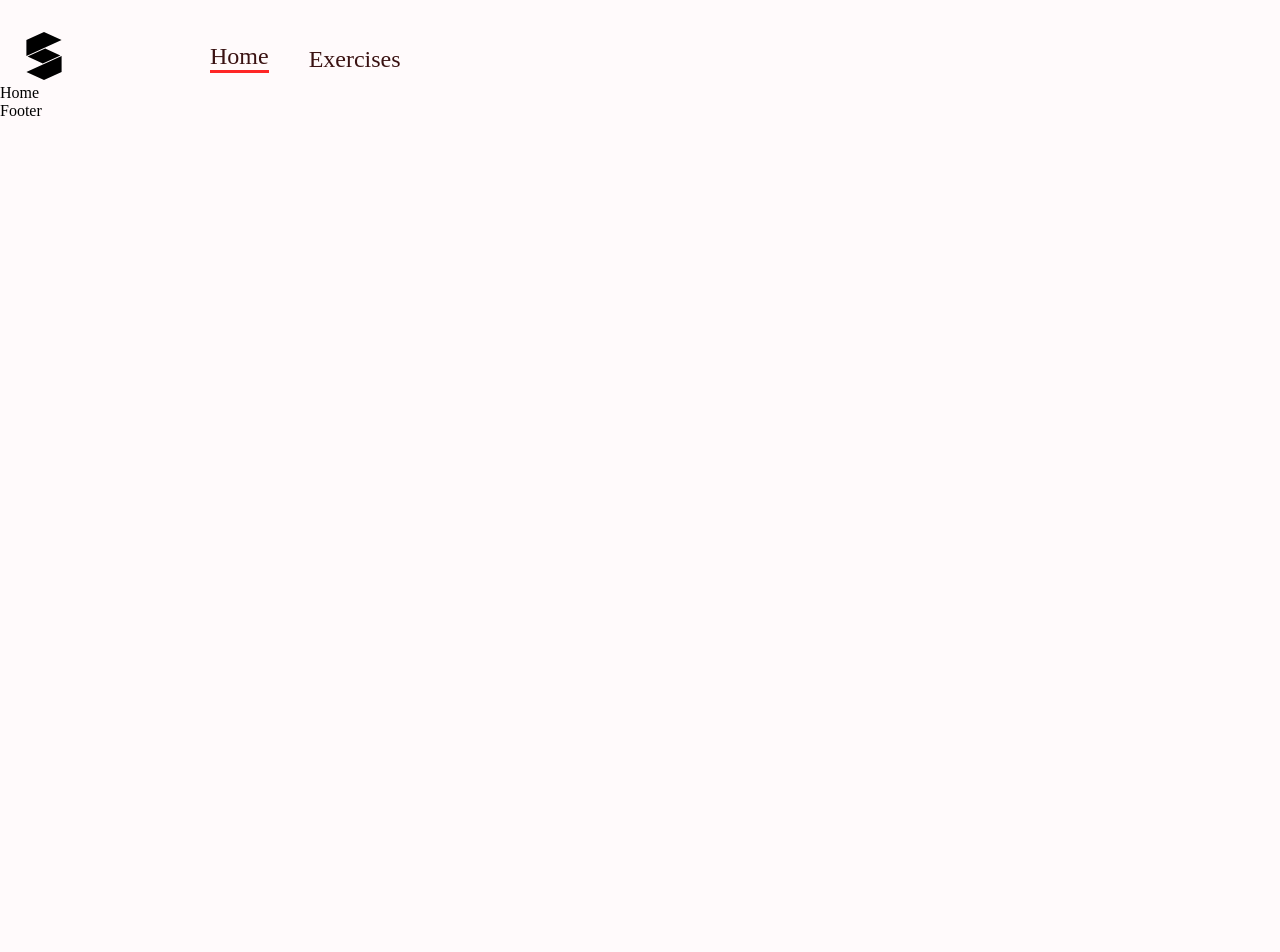
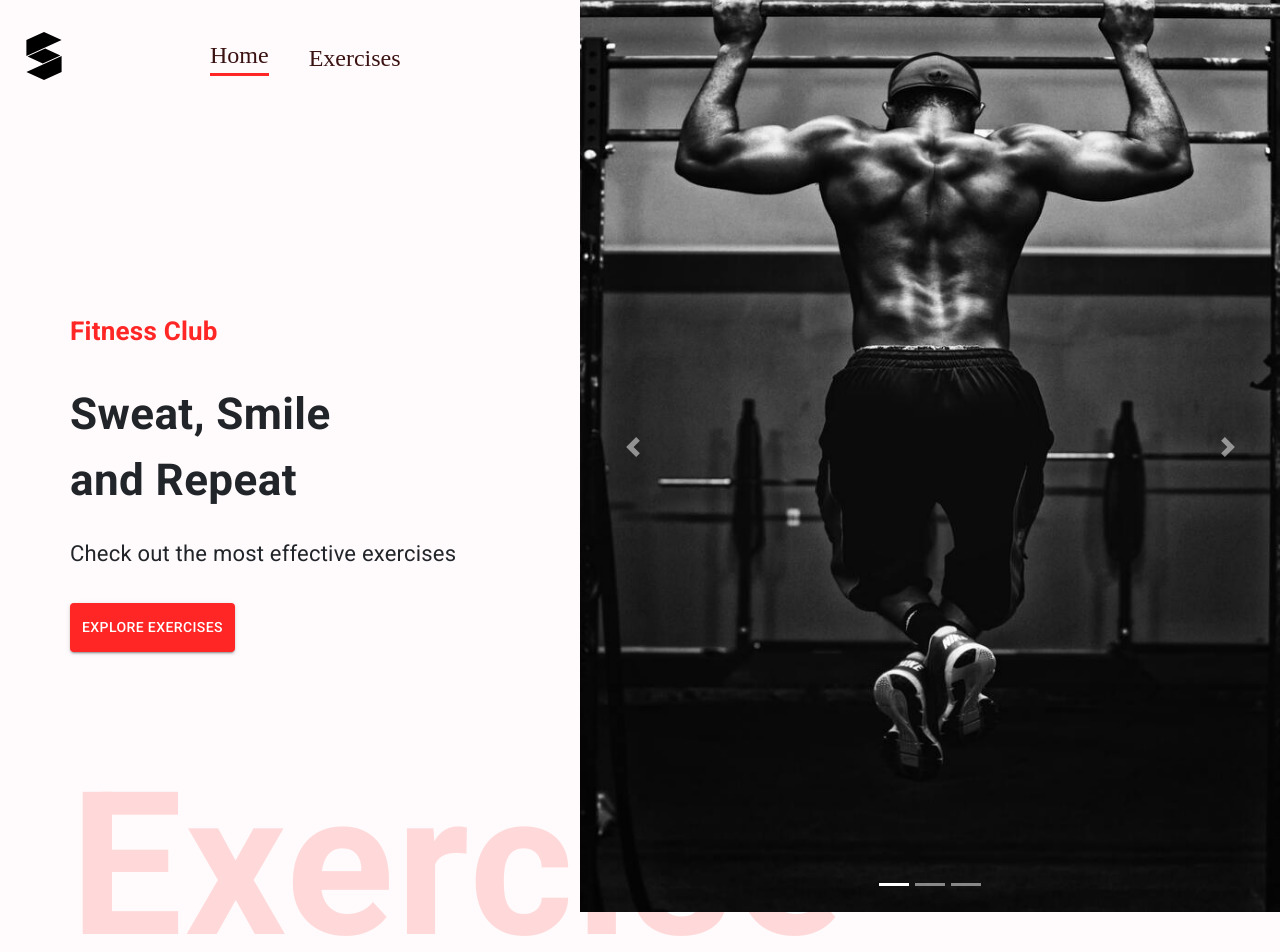
Before and after one commit to Ghassan-SkyDe/Free-Gym-Coach-App, a React (Create React App) app: page / in a window 1280 px wide. Shown: the top 952 px of the page. Before the commit the page ends 800 px from the top, so only its background shows below. Built offline with nearby package versions, Linux system fonts and the light colour scheme.

Commit message:
hero section done

```diff
--- a/public/index.html
+++ b/public/index.html
@@ -1,6 +1,17 @@
 <!DOCTYPE html>
 <html lang="en">
   <head>
+
+    <link rel="stylesheet" href="https://cdn.jsdelivr.net/npm/bootstrap@4.0.0/dist/css/bootstrap.min.css"
+      integrity="sha384-Gn5384xqQ1aoWXA+058RXPxPg6fy4IWvTNh0E263XmFcJlSAwiGgFAW/dAiS6JXm" crossorigin="anonymous">
+      <script src="https://code.jquery.com/jquery-3.2.1.slim.min.js"
+        integrity="sha384-KJ3o2DKtIkvYIK3UENzmM7KCkRr/rE9/Qpg6aAZGJwFDMVNA/GpGFF93hXpG5KkN" crossorigin="anonymous"></script>
+      <script src="https://cdn.jsdelivr.net/npm/popper.js@1.12.9/dist/umd/popper.min.js"
+        integrity="sha384-ApNbgh9B+Y1QKtv3Rn7W3mgPxhU9K/ScQsAP7hUibX39j7fakFPskvXusvfa0b4Q" crossorigin="anonymous"></script>
+      <script src="https://cdn.jsdelivr.net/npm/bootstrap@4.0.0/dist/js/bootstrap.min.js"
+        integrity="sha384-JZR6Spejh4U02d8jOt6vLEHfe/JQGiRRSQQxSfFWpi1MquVdAyjUar5+76PVCmYl" crossorigin="anonymous"></script>
+
+
     <meta charset="utf-8" />
     <link rel="icon" href="%PUBLIC_URL%/favicon.png" />
     <meta name="viewport" content="width=device-width, initial-scale=1" />
--- a/src/App.css
+++ b/src/App.css
@@ -55,11 +55,11 @@ body {
 
 .hero-banner-img {
   position: absolute;
-  right: 40px;
+  right: 0px;
   top: 0px;
   width: 700px;
   height: 900px;
-  margin-top: -330px;
+  margin-top: -310px;
 
 }
 
--- /dev/null
+++ b/src/components/Carousel.jsx
@@ -0,0 +1,36 @@
+import banner1 from "../assets/images/banner1.jpg";
+import banner2 from "../assets/images/banner2.jpg";
+import banner3 from "../assets/images/banner3.jpg";
+// BOOTSTRAP Carousel
+const Carousel = () => {
+  return (
+    <div id="carouselExampleIndicators" class="carousel slide" data-ride="carousel">
+        <ol class="carousel-indicators">
+          <li data-target="#carouselExampleIndicators" data-slide-to="0" class="active"></li>
+          <li data-target="#carouselExampleIndicators" data-slide-to="1"></li>
+          <li data-target="#carouselExampleIndicators" data-slide-to="2"></li>
+        </ol>
+        <div class="carousel-inner">
+          <div class="carousel-item active">
+            <img class="d-block w-100" src={banner1} alt="First slide"/>
+          </div>
+          <div class="carousel-item">
+            <img class="d-block w-100" src={banner2} alt="Second slide"/>
+          </div>
+          <div class="carousel-item">
+            <img class="d-block w-100" src={banner3} alt="Third slide"/>
+          </div>
+        </div>
+        <a class="carousel-control-prev" href="#carouselExampleIndicators" role="button" data-slide="prev">
+          <span class="carousel-control-prev-icon" aria-hidden="true"></span>
+          <span class="sr-only">Previous</span>
+        </a>
+        <a class="carousel-control-next" href="#carouselExampleIndicators" role="button" data-slide="next">
+          <span class="carousel-control-next-icon" aria-hidden="true"></span>
+          <span class="sr-only">Next</span>
+        </a>
+</div>
+  )
+}
+
+export default Carousel;
--- /dev/null
+++ b/src/components/Exercises.jsx
@@ -0,0 +1,8 @@
+
+const Exercises = () => {
+  return (
+    <div>Exercises</div>
+  )
+}
+
+export default Exercises
--- /dev/null
+++ b/src/components/HeroBanner.jsx
@@ -0,0 +1,18 @@
+import { Box, Button, Stack, Typography } from "@mui/material";
+import Carousel from "./Carousel";
+const HeroBanner = () => {
+  return (
+    <Box sx={{ mt: { lg: "212px", xs: "70px"}, ml: { sm: "50px"}}} position="relative" p="20px">
+      <Typography color="#FF2625" fontWeight="600" fontSize="26px">Fitness Club</Typography>
+      <Typography fontWeight="700" mb="23px" mt="30px" sx={{fontSize:{ lg: "44px", xs: "40px"}}}>Sweat, Smile <br/> and Repeat</Typography>
+      <Typography fontSize="22px" lineHeight="35px" mb={4}>Check out the most effective exercises</Typography>
+      <Button variant="contained" color="error" href="#exercises" sx={{backgroundColor:'#ff2625', padding:"12px"}}>EXPLORE EXERCISES</Button>
+      {/* may need change to display none intead of opacity 0-- check befor deploy */}
+      <Typography mt={8} fontWeight={600} color="#ff2625" fontSize="200px" sx={{ opacity:{ lg: "0.15", xs: "0"}}}>Exercise</Typography>
+      <div className="hero-banner-img"><Carousel/></div>
+
+    </Box>
+  )
+}
+
+export default HeroBanner
--- /dev/null
+++ b/src/components/SearchExercises.jsx
@@ -0,0 +1,8 @@
+
+const SearchExercises = () => {
+  return (
+    <div>SearchExercises</div>
+  )
+}
+
+export default SearchExercises
--- /dev/null
+++ b/src/components/index.js
@@ -0,0 +1,3 @@
+export { default as HeroBanner} from './HeroBanner';
+export { default as SearchExercises} from './SearchExercises';
+export { default as Exercises} from './Exercises';
--- a/src/pages/Home.jsx
+++ b/src/pages/Home.jsx
@@ -1,7 +1,16 @@
+import { Box } from "@mui/material";
+import { Exercises, HeroBanner, SearchExercises } from "../components";
+
+// import { useState } from "react";
 
 const Home = () => {
+
   return (
-    <div>Home</div>
+    <Box>
+      <HeroBanner/>
+      <SearchExercises/>
+      <Exercises/>
+    </Box>
   )
 }
 
```
